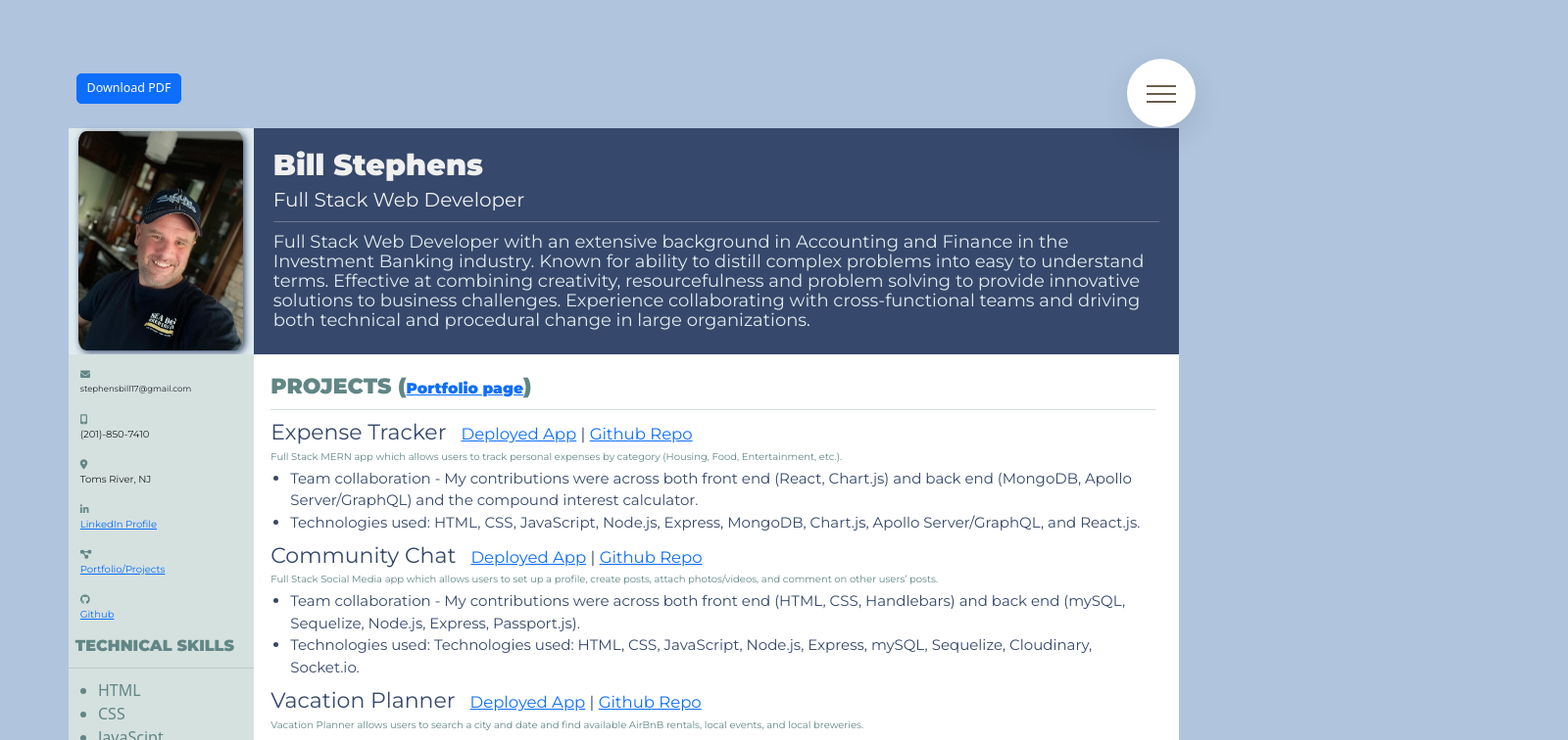
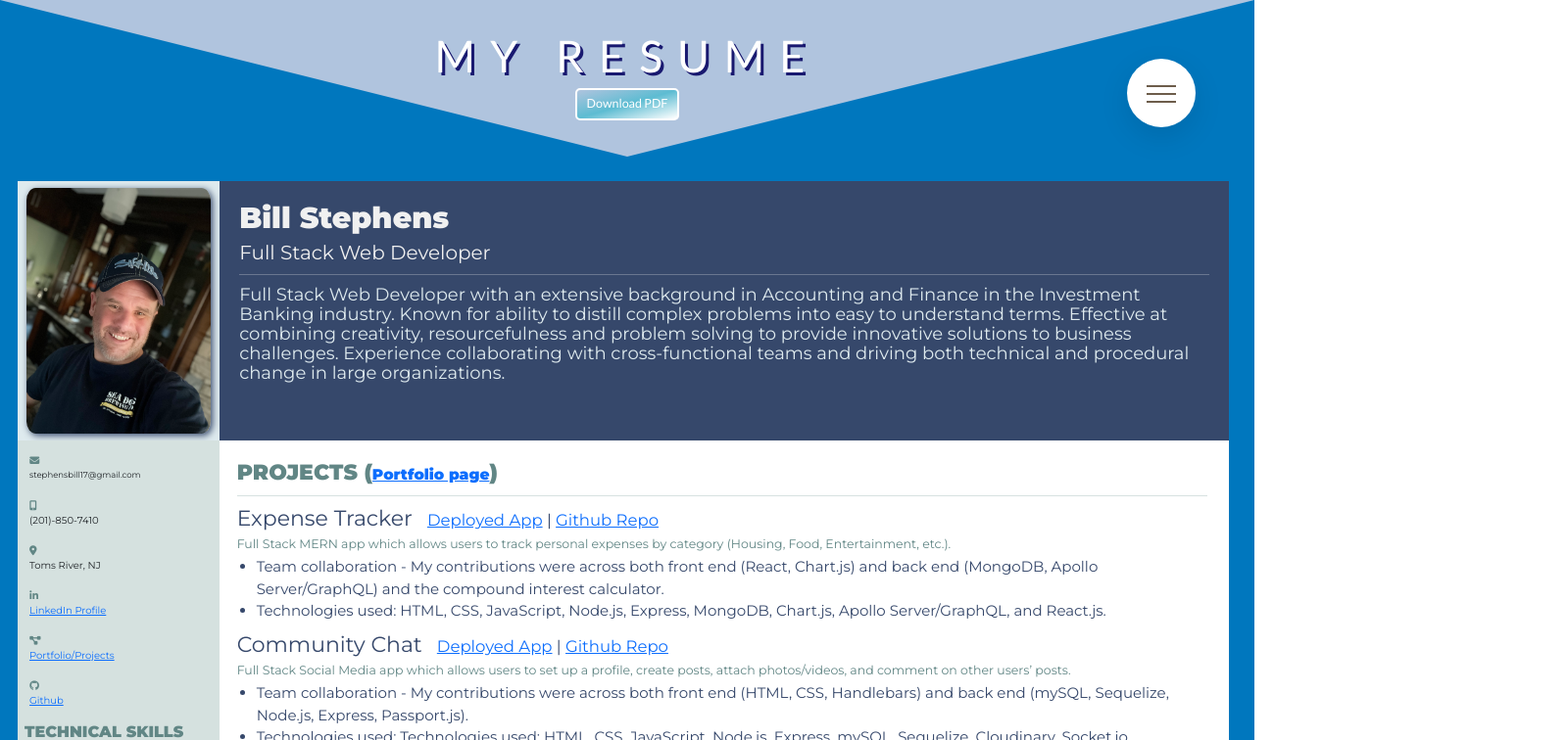
Before and after one commit to BillStephens2022/my_portfolio, a React (Create React App) app: page /resume in a window 1280 px wide. Shown: the top 756 px of the page at 98% size, 1600 px wide, since content can reach past the window. Built offline with nearby package versions, Linux system fonts and the light colour scheme.

Commit message:
fixed additional styling issues with resume

```diff
--- a/src/css/style.css
+++ b/src/css/style.css
@@ -76,7 +76,8 @@ html {
   .skills__header {
     font-size: 2.5em;
     font-weight: 900;
-    color: #fff;
+    color: #0077be;
+    text-shadow: 1px 1px #ffbf00;
     letter-spacing: 1rem;
     text-transform: uppercase; }
   .skills__container {
@@ -211,7 +212,7 @@ html {
         transform: scale(1.5); }
     .contact__hero-pic {
       border-radius: 10%;
-      width: 5%;
+      width: 3%;
       border: 2px lightsteelblue solid; }
       .contact__hero-pic:hover {
         transform: scale(1.1); }
@@ -338,11 +339,38 @@ html {
 #root::after {
   box-sizing: border-box !important; }
 
-body {
-  background-color: lightsteelblue; }
+.resume {
+  background-color: #0077be; }
 
 .body-div {
-  background-color: #fff; }
+  margin: 2%;
+  margin-bottom: 0;
+  background-color: #0077be;
+  border-bottom: #0077be 20px solid; }
+
+.container {
+  padding-bottom: 3rem;
+  background-color: #0077be; }
+
+.hero {
+  height: 20vh;
+  background-color: lightsteelblue;
+  color: #fff;
+  font-family: "Lato", non-serif;
+  font-weight: 900;
+  font-size: 2rem;
+  text-shadow: 2px 2px midnightblue;
+  letter-spacing: 1rem;
+  text-align: center;
+  clip-path: polygon(50% 100%, 0 0, 100% 0); }
+
+.hero-header {
+  padding-top: 3rem;
+  font-size: 3rem;
+  color: #fff;
+  text-transform: uppercase; }
+  .hero-header:hover {
+    transform: scale(1.5); }
 
 p {
   text-indent: 1%; }
@@ -368,7 +396,8 @@ p {
 
 .main-sections {
   padding-left: 10px;
-  padding-right: 15px; }
+  padding-right: 15px;
+  background-color: #fff; }
 
 .skills-subheading {
   font-family: "Montserrat", sans-serif;
@@ -387,7 +416,8 @@ p {
   flex-wrap: wrap;
   align-items: center;
   text-align: center;
-  background-color: #deeaee; }
+  background-color: #deeaee;
+  padding: .25%; }
 
 .bill-pic {
   text-align: center;
@@ -508,7 +538,7 @@ p {
   font-weight: 400;
   color: black;
   font-size: 15px;
-  margin-left: 10px; }
+  margin-left: 15px; }
 
 .accomplishments {
   font-family: "Montserrat", sans-serif;
@@ -549,11 +579,18 @@ meter::-webkit-meter-optimum-value {
   margin-top: 25px; }
 
 .download-button {
-  margin-top: 75px;
-  margin-bottom: auto; }
+  margin-top: 1.5%;
+  background-image: linear-gradient(to right bottom, lightsteelblue, #5dbcd2, white);
+  border: 2px white solid;
+  transition: .2s all; }
+  .download-button:hover {
+    color: white;
+    border: white 2px solid;
+    transform: translateY(-2px); }
 
 .row {
-  margin-right: 0 !important; }
+  margin-right: 0 !important;
+  background-color: #fff; }
 
 @media screen and (max-width: 1400px) {
   .email {
--- a/src/pages/Resume.js
+++ b/src/pages/Resume.js
@@ -15,13 +15,17 @@ function Resume() {
   };
 
   return (
-    <div className="container">
+    <div className="resume">
+      <div className="hero">
+        <h1 className="hero-header">My Resume</h1>
         <button
           onClick={getResume}
           className="btn btn-lg btn-primary download-button"
         >
           Download PDF
         </button>
+      </div>
+
       <div className="body-div resume-div">
         <div className="row">
           <div className="col-sm-4 col-md-3 col-lg-2 photo">
@@ -62,7 +66,9 @@ function Resume() {
             <p className="icon contact-info">
               <i className="fa fa-solid fa-location-dot"></i>
             </p>
-            <p className="location contact-info contact-details">Toms River, NJ</p>
+            <p className="location contact-info contact-details">
+              Toms River, NJ
+            </p>
             <p className="icon contact-info">
               <i className="fa fa-brands fa-linkedin"></i>
             </p>
@@ -133,10 +139,10 @@ function Resume() {
                     </a>
                   </span>
                 </h3>
-              <h6>
+                <h5>
                   Full Stack MERN app which allows users to track personal
                   expenses by category (Housing, Food, Entertainment, etc.).
-              </h6>
+                </h5>
                 <ul className="project-list">
                   <li>
                     Team collaboration - My contributions were across both front
@@ -165,11 +171,11 @@ function Resume() {
                     </a>
                   </span>
                 </h3>
-              <h6>
+                <h5>
                   Full Stack Social Media app which allows users to set up a
                   profile, create posts, attach photos/videos, and comment on
                   other users’ posts.
-              </h6>
+                </h5>
                 <ul className="project-list">
                   <li>
                     Team collaboration - My contributions were across both front
@@ -198,21 +204,22 @@ function Resume() {
                     </a>
                   </span>
                 </h3>
-              <h6>
-                Vacation Planner allows users to search a city and date and find
-                available AirBnB rentals, local events, and local breweries.
-              </h6>
+                <h5>
+                  Vacation Planner allows users to search a city and date and
+                  find available AirBnB rentals, local events, and local
+                  breweries.
+                </h5>
                 <ul className="project-list">
                   <li>
-                  Team collaboration - My contributions include working with the
-                  Ticketmaster and Open Brewery APIs, and to render cards on the
-                  front end displaying the search results. Also assisted with
-                  tracking latest searches in local storage on the browser and
-                  added some CSS animations.
+                    Team collaboration - My contributions include working with
+                    the Ticketmaster and Open Brewery APIs, and to render cards
+                    on the front end displaying the search results. Also
+                    assisted with tracking latest searches in local storage on
+                    the browser and added some CSS animations.
                   </li>
                   <li>
-                  Technologies used: HTML, CSS, Materialize CSS, JavaScript, 3rd
-                  party APIs.
+                    Technologies used: HTML, CSS, Materialize CSS, JavaScript,
+                    3rd party APIs.
                   </li>
                 </ul>
               </div>
@@ -234,9 +241,9 @@ function Resume() {
                     Vice President - Relationship Lending Controller
                   </p>
                   <h6 className="job-summary">
-                  Managed a team of 7 across New York and Baltimore responsible
-                  for maintaining the general ledger and financial reporting for
-                  a $90 billion corporate loan portfolio.
+                    Managed a team of 7 across New York and Baltimore
+                    responsible for maintaining the general ledger and financial
+                    reporting for a $90 billion corporate loan portfolio.
                   </h6>
                   <p className="accomplishments">Key Accomplishments:</p>
                   <ul className="work-bullets">
@@ -247,8 +254,8 @@ function Resume() {
                       Credit Losses).
                     </li>
                     <li>
-                    Worked with the business unit and other support functions on
-                    several initiatives which allowed the business unit to
+                      Worked with the business unit and other support functions
+                      on several initiatives which allowed the business unit to
                       engage in new business opportunities – this includes a new
                       booking model to record loan participation trades which
                       reduced credit risk exposure by approximately $4 billion.
@@ -256,7 +263,8 @@ function Resume() {
                     <li>
                       Managed the team effectively during the Covid-19 pandemic
                       amidst transitioning to remote work, volatile credit
-                    markets, and implementing a new accounting standard (CECL).
+                      markets, and implementing a new accounting standard
+                      (CECL).
                     </li>
                   </ul>
                 </div>
@@ -272,24 +280,24 @@ function Resume() {
                     <span className="job-dates">Oct 1996 - Sep 2013</span>
                   </div>
                   <p className="role">
-                  Director - Valuation Risk Group - Fair Value Control Team (Jan
-                  2013 - Sep 2013)
+                    Director - Valuation Risk Group - Fair Value Control Team
+                    (Jan 2013 - Sep 2013)
                   </p>
                   <h6 className="job-summary">
-                  Managed a team of 3 responsible for centrally controlling the
-                  Fair Value Disclosure processes across all businesses within
-                  the investment bank.
+                    Managed a team of 3 responsible for centrally controlling
+                    the Fair Value Disclosure processes across all businesses
+                    within the investment bank.
                   </h6>
                 </div>
                 <div className="CreditSuisse">
                   <p className="role">
-                  Director - Americas Head of Investment Banking Product Control
-                  (Jan 2008 - Dec 2012)
+                    Director - Americas Head of Investment Banking Product
+                    Control (Jan 2008 - Dec 2012)
                   </p>
                   <h6 className="job-summary">
                     Managed a team of 15 across New York and Raleigh responsible
-                  for maintaining the general ledger and financial reporting for
-                  Corporate Lending, Loan Capital Markets, Private Banking
+                    for maintaining the general ledger and financial reporting
+                    for Corporate Lending, Loan Capital Markets, Private Banking
                     Lending, Equity Capital Markets, and Mergers & Acquisitions.
                   </h6>
                   <p className="accomplishments">Key Accomplishments:</p>
@@ -298,23 +306,24 @@ function Resume() {
                       Earned a “Credit Suisse Award” for leading the Fair Value
                       Option project for Corporate Loans which included
                       collaborating with several departments to implement new
-                    infrastructure and procedures supporting the new Accounting
-                    Standard.
+                      infrastructure and procedures supporting the new
+                      Accounting Standard.
                     </li>
                     <li>
-                    Received a “Basel II Award” for contributing subject matter
-                    expertise to the implementation of a new capital framework.
+                      Received a “Basel II Award” for contributing subject
+                      matter expertise to the implementation of a new capital
+                      framework.
                     </li>
                     <li>
-                    Traveled to Sydney, Singapore, London, Toronto to ensure the
-                    accounting records transition smoothly upon implementation
-                    of a new loan booking system (Loan IQ).
+                      Traveled to Sydney, Singapore, London, Toronto to ensure
+                      the accounting records transition smoothly upon
+                      implementation of a new loan booking system (Loan IQ).
                     </li>
                   </ul>
-                <h6 className="job-note">
+                  <h5 className="job-note">
                     Note: Various other roles (promoted 4 times) held between
                     1996-2007
-                </h6>
+                  </h5>
                 </div>
                 <div className="education main-sections">
                   <h2 className="section-headers">EDUCATION</h2>
@@ -342,7 +351,9 @@ function Resume() {
                       <h6 className="degree text-wrap">
                         The Complete 2022 Web Development Bootcamp
                       </h6>
-                    <h6 className="college">Udemy, Instructor: Dr Angela Yu</h6>
+                      <h6 className="college">
+                        Udemy, Instructor: Dr Angela Yu
+                      </h6>
                       <h6 className="time-range">2022</h6>
                     </div>
                   </div>
--- a/src/sass/pages/_about.scss
+++ b/src/sass/pages/_about.scss
@@ -94,7 +94,8 @@
     &__header {
       font-size: 2.5em;
       font-weight: 900;
-        color: $color-white;
+      color: $color-blue-med;
+      text-shadow: 1px 1px $color-yellow;
       letter-spacing: 1rem;
       text-transform: uppercase;
     }
--- a/src/sass/pages/_contact.scss
+++ b/src/sass/pages/_contact.scss
@@ -29,9 +29,8 @@
 
       &-pic {
         border-radius: 10%;
-        width: 5%;
+        width: 3%;
         border: 2px $color-blue-light-3 solid;
-
 
         &:hover {
             transform: scale(1.1);
--- a/src/sass/pages/_resume.scss
+++ b/src/sass/pages/_resume.scss
@@ -4,12 +4,44 @@
   box-sizing: border-box !important;
 }
 
-body {
-  background-color: lightsteelblue;
+.resume {
+  background-color: $color-blue-med;
 }
 
 .body-div {
-  background-color: #fff;
+  margin: 2%;
+  margin-bottom: 0;
+  background-color: $color-blue-med;
+  border-bottom: $color-blue-med 20px solid;
+}
+
+.container {
+  padding-bottom: 3rem;
+  background-color: $color-blue-med;
+}
+
+.hero {
+  height: 20vh;
+  background-color: $color-blue-light-3;
+  color: $color-white;
+  font-family: "Lato", non-serif;
+  font-weight: 900;
+  font-size: 2rem;
+  text-shadow: 2px 2px midnightblue;
+  letter-spacing: 1rem;
+  text-align: center;
+  clip-path: polygon(50% 100%, 0 0, 100% 0);
+}
+
+.hero-header {
+  padding-top: 3rem;
+  font-size: 3rem;
+  color: $color-white;
+  text-transform: uppercase;
+
+  &:hover {
+    transform: scale(1.5);
+  }
 }
 
 p {
@@ -41,6 +73,7 @@ p {
 .main-sections {
   padding-left: 10px;
   padding-right: 15px;
+  background-color: $color-white;
 }
 
 .skills-subheading {
@@ -63,6 +96,7 @@ p {
   align-items: center;
   text-align: center;
   background-color: #deeaee;
+  padding: .25%;
 }
 
 .bill-pic {
@@ -208,7 +242,7 @@ p {
   font-weight: 400;
   color: black;
   font-size: 15px;
-  margin-left: 10px;
+  margin-left: 15px;
 }
 
 .accomplishments {
@@ -256,12 +290,21 @@ meter::-webkit-meter-optimum-value {
 }
 
 .download-button {
-  margin-top: 75px;
-  margin-bottom: auto;
+  margin-top: 1.5%;
+  background-image: linear-gradient(to right bottom, $color-blue-light-3, $color-blue-light-2, white);
+  border: 2px white solid;
+  transition: .2s all;
+
+  &:hover {
+    color: white;
+    border: white 2px solid;
+    transform: translateY(-2px);
+  }
 }
 
 .row {
   margin-right: 0 !important;
+  background-color: $color-white;
 }
 
 @media screen and (max-width: 1400px) {
```
Lines whose indentation alone changed are shown as unchanged.
